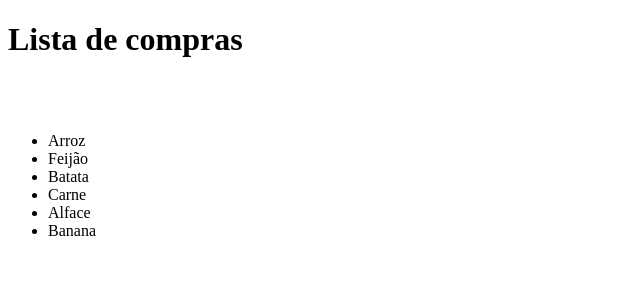
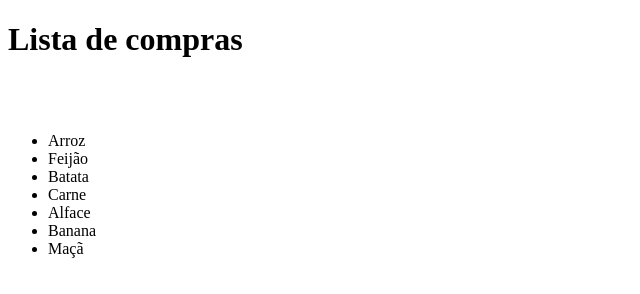
Before and after one commit to prifranco/testegit, a plain HTML site: page index.html in a window 1280 px wide. Shown: the full height of the page, 0-640 px from the left. Drawn offline with Linux system fonts and the light colour scheme.

Commit message:
Adicionando outro item à lista

```diff
--- a/index.html
+++ b/index.html
@@ -17,6 +17,7 @@
                 <li>Carne</li>
                 <li>Alface</li>
                 <li>Banana</li>
+                <li>Maçã</li>
             </ul>
         </nav>
     </body>
```
